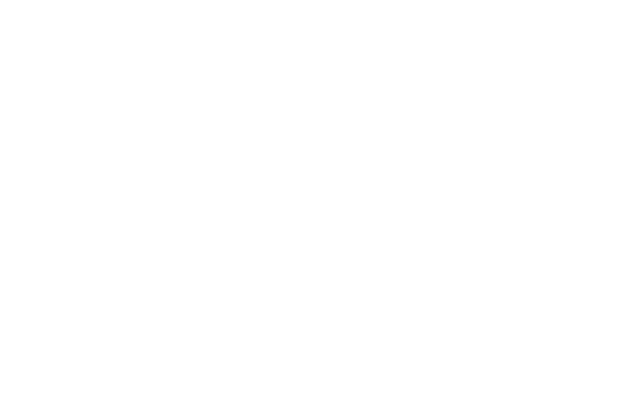
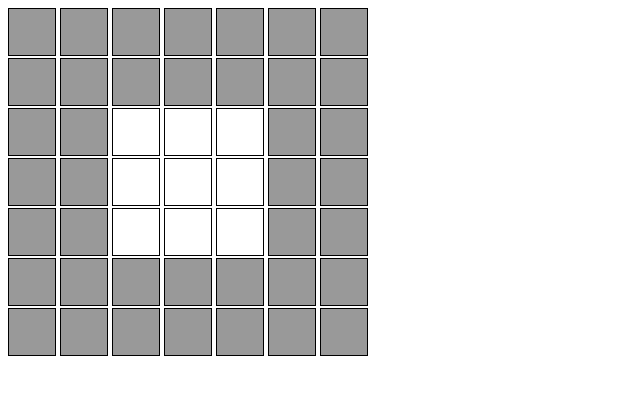
Before and after one commit to PashokSy/tictac7, a website built with webpack: page src/index.html in a window 1280 px wide. Shown: the whole page, without its empty margins (0-640 px from the left). Built offline with nearby package versions, Linux system fonts and the light colour scheme.

Commit message:
feat: basics
- create basic html layout for game board
- create basic scss to style game squares
- create some js coding to test game logic

```diff
--- a/src/index.html
+++ b/src/index.html
@@ -6,5 +6,111 @@
     <meta name="viewport" content="width=device-width, initial-scale=1.0" />
     <title>TicTac7</title>
   </head>
-  <body></body>
+  <body>
+    <main>
+      <div class="game">
+        <div class="game__board">
+          <div class="game__board-row">
+            <button class="game__square" data-row="0" data-column="0"></button>
+            <button class="game__square" data-row="0" data-column="1"></button>
+            <button class="game__square" data-row="0" data-column="2"></button>
+            <button class="game__square" data-row="0" data-column="3"></button>
+            <button class="game__square" data-row="0" data-column="4"></button>
+            <button class="game__square" data-row="0" data-column="5"></button>
+            <button class="game__square" data-row="0" data-column="6"></button>
+          </div>
+          <div class="game__board-row">
+            <button class="game__square" data-row="1" data-column="0"></button>
+            <button class="game__square" data-row="1" data-column="1"></button>
+            <button class="game__square" data-row="1" data-column="2"></button>
+            <button class="game__square" data-row="1" data-column="3"></button>
+            <button class="game__square" data-row="1" data-column="4"></button>
+            <button class="game__square" data-row="1" data-column="5"></button>
+            <button class="game__square" data-row="1" data-column="6"></button>
+          </div>
+          <div class="game__board-row">
+            <button class="game__square" data-row="2" data-column="0"></button>
+            <button class="game__square" data-row="2" data-column="1"></button>
+            <button
+              class="game__square active"
+              data-row="2"
+              data-column="2"
+            ></button>
+            <button
+              class="game__square active"
+              data-row="2"
+              data-column="3"
+            ></button>
+            <button
+              class="game__square active"
+              data-row="2"
+              data-column="4"
+            ></button>
+            <button class="game__square" data-row="2" data-column="5"></button>
+            <button class="game__square" data-row="2" data-column="6"></button>
+          </div>
+          <div class="game__board-row">
+            <button class="game__square" data-row="3" data-column="0"></button>
+            <button class="game__square" data-row="3" data-column="1"></button>
+            <button
+              class="game__square active"
+              data-row="3"
+              data-column="2"
+            ></button>
+            <button
+              class="game__square active"
+              data-row="3"
+              data-column="3"
+            ></button>
+            <button
+              class="game__square active"
+              data-row="3"
+              data-column="4"
+            ></button>
+            <button class="game__square" data-row="3" data-column="5"></button>
+            <button class="game__square" data-row="3" data-column="6"></button>
+          </div>
+          <div class="game__board-row">
+            <button class="game__square" data-row="4" data-column="0"></button>
+            <button class="game__square" data-row="4" data-column="1"></button>
+            <button
+              class="game__square active"
+              data-row="4"
+              data-column="2"
+            ></button>
+            <button
+              class="game__square active"
+              data-row="4"
+              data-column="3"
+            ></button>
+            <button
+              class="game__square active"
+              data-row="4"
+              data-column="4"
+            ></button>
+            <button class="game__square" data-row="4" data-column="5"></button>
+            <button class="game__square" data-row="4" data-column="6"></button>
+          </div>
+          <div class="game__board-row">
+            <button class="game__square" data-row="5" data-column="0"></button>
+            <button class="game__square" data-row="5" data-column="1"></button>
+            <button class="game__square" data-row="5" data-column="2"></button>
+            <button class="game__square" data-row="5" data-column="3"></button>
+            <button class="game__square" data-row="5" data-column="4"></button>
+            <button class="game__square" data-row="5" data-column="5"></button>
+            <button class="game__square" data-row="5" data-column="6"></button>
+          </div>
+          <div class="game__board-row">
+            <button class="game__square" data-row="6" data-column="0"></button>
+            <button class="game__square" data-row="6" data-column="1"></button>
+            <button class="game__square" data-row="6" data-column="2"></button>
+            <button class="game__square" data-row="6" data-column="3"></button>
+            <button class="game__square" data-row="6" data-column="4"></button>
+            <button class="game__square" data-row="6" data-column="5"></button>
+            <button class="game__square" data-row="6" data-column="6"></button>
+          </div>
+        </div>
+      </div>
+    </main>
+  </body>
 </html>
--- a/src/js/index.js
+++ b/src/js/index.js
@@ -1 +1,26 @@
 import '../sass/main.scss';
+
+const board = document.querySelector('.game__board');
+
+const gameArr = [
+  [0, 0, 0, 0, 0, 0, 0],
+  [0, 0, 0, 0, 0, 0, 0],
+  [0, 0, 0, 0, 0, 0, 0],
+  [0, 0, 0, 0, 0, 0, 0],
+  [0, 0, 0, 0, 0, 0, 0],
+  [0, 0, 0, 0, 0, 0, 0],
+  [0, 0, 0, 0, 0, 0, 0],
+];
+
+board.addEventListener('click', (event) => {
+  console.log(event.target.dataset);
+
+  gameArr[event.target.dataset.row][event.target.dataset.column] = 1;
+
+  console.log(gameArr);
+
+  const element = document.querySelector(
+    `[data-row="${event.target.dataset.row}"][data-column="${event.target.dataset.column}"]`
+  );
+  element.style.backgroundColor = 'red';
+});
--- a/src/sass/main.scss
+++ b/src/sass/main.scss
@@ -0,0 +1,16 @@
+$square-color: #999;
+$square-color-active: #fff;
+$square-border-color: #000;
+
+.game {
+  &__square {
+    background: $square-color;
+    border: 1px solid $square-border-color;
+    height: 48px;
+    width: 48px;
+
+    &.active {
+      background: $square-color-active;
+    }
+  }
+}
```
